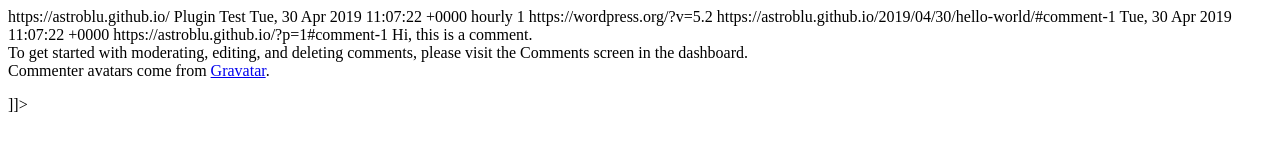
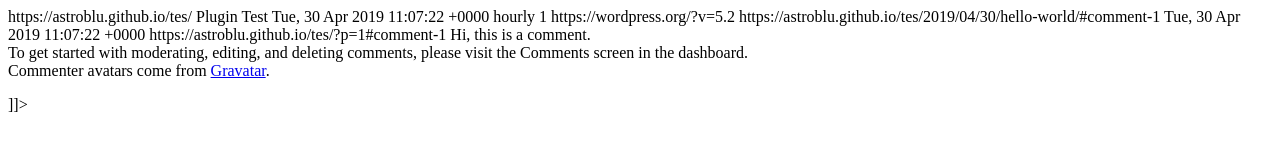
Before and after one commit to astroblu/tes, a plain HTML site: page comments/feed/index.html in a window 1280 px wide. Drawn offline with Linux system fonts and the light colour scheme.

Commit message:
WP2Static UPDATE comments/feed/index.html

```diff
--- a/comments/feed/index.html
+++ b/comments/feed/index.html
@@ -8,8 +8,8 @@
 <channel>
 	<title>
 	Comments for Plugin Test	</title>
-	<atom:link href="https://astroblu.github.io/comments/feed/" rel="self" type="application/rss+xml" />
-	<link>https://astroblu.github.io/</link>
+	<atom:link href="https://astroblu.github.io/tes/comments/feed/" rel="self" type="application/rss+xml" />
+	<link>https://astroblu.github.io/tes/</link>
 	<description>Plugin Test</description>
 	<lastBuildDate>Tue, 30 Apr 2019 11:07:22 +0000</lastBuildDate>
 	<sy:updatePeriod>
@@ -20,10 +20,10 @@
 			<item>
 				<title>
 				Comment on Hello world! by A WordPress Commenter				</title>
-				<link>https://astroblu.github.io/2019/04/30/hello-world/#comment-1</link>
+				<link>https://astroblu.github.io/tes/2019/04/30/hello-world/#comment-1</link>
 		<dc:creator><![CDATA[A WordPress Commenter]]></dc:creator>
 		<pubDate>Tue, 30 Apr 2019 11:07:22 +0000</pubDate>
-		<guid isPermaLink="false">https://astroblu.github.io/?p=1#comment-1</guid>
+		<guid isPermaLink="false">https://astroblu.github.io/tes/?p=1#comment-1</guid>
 					<description><![CDATA[Hi, this is a comment.
 To get started with moderating, editing, and deleting comments, please visit the Comments screen in the dashboard.
 Commenter avatars come from &lt;a href=&quot;https://gravatar.com&quot;&gt;Gravatar&lt;/a&gt;.]]></description>
```
